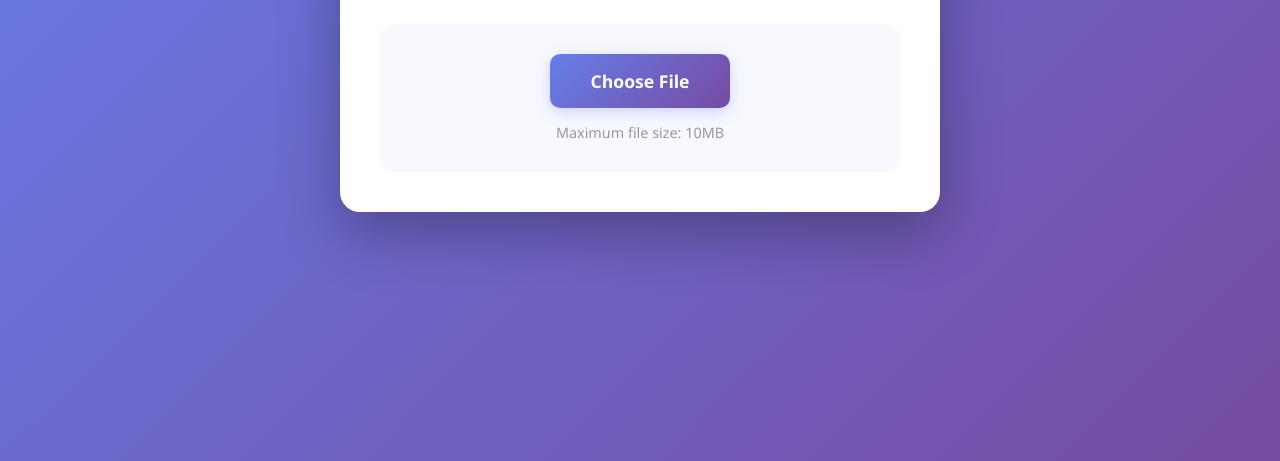
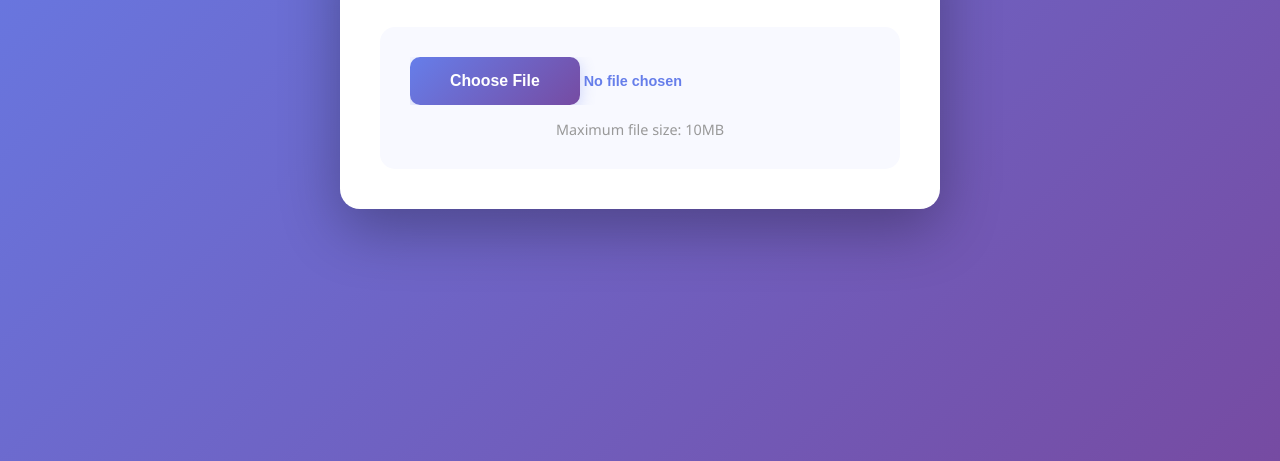
Before and after one commit to georgmkd/file-checker, a plain HTML site: page index.html in a window 1280 px wide. Shown: the part 339-800 px from the top of the page. Drawn offline with Linux system fonts and the light colour scheme.

Commit message:
Updated typical choose file

```diff
--- a/index.html
+++ b/index.html
@@ -44,12 +44,12 @@
             border-radius: 15px;
         }
 
-        .file-input-label {
-            display: inline-block;
+        input[type="file"]::file-selector-button {
             background: linear-gradient(135deg, #667eea 0%, #764ba2 100%);
             color: white;
             padding: 15px 40px;
             border-radius: 10px;
+            border: none;
             cursor: pointer;
             font-size: 1.1em;
             font-weight: 600;
@@ -57,13 +57,21 @@
             box-shadow: 0 4px 15px rgba(102, 126, 234, 0.3);
         }
 
-        .file-input-label:hover {
+        input[type="file"]::file-selector-button:hover {
             transform: translateY(-2px);
             box-shadow: 0 6px 20px rgba(102, 126, 234, 0.4);
         }
 
-        .file-input-label:active {
+        input[type="file"]::file-selector-button:active {
             transform: translateY(0);
+        }
+
+        input[type="file"] {
+            width: 100%;
+            cursor: pointer;
+            font-size: 0.9em;
+            color: #667eea;
+            font-weight: 600;
         }
 
         .upload-subtext {
@@ -77,10 +85,6 @@
             font-weight: 600;
             margin-top: 15px;
             font-size: 1em;
-        }
-
-        input[type="file"] {
-            display: none;
         }
 
         .file-info {
@@ -213,11 +217,7 @@
         <h1>📁 File Upload & Checker</h1>
 
         <div class="upload-area" id="uploadArea">
-            <label id="file-label" for="file-input" class="file-input-label">
-                Choose File
-            </label>
-            <input type="file" id="file-input" class="hidden" accept="*/*">
-            <p class="selected-file-name" id="file-name-display"></p>
+            <input type="file" name="file" id="upload" accept="*/*">
             <div class="upload-subtext">Maximum file size: 10MB</div>
         </div>
 
@@ -254,7 +254,7 @@
 
     <script>
         const uploadArea = document.getElementById('uploadArea');
-        const fileInput = document.getElementById('file-input');
+        const fileInput = document.getElementById('upload');
         const fileInfo = document.getElementById('fileInfo');
         const MAX_FILE_SIZE = 10 * 1024 * 1024; // 10MB
 
@@ -262,7 +262,6 @@
         fileInput.addEventListener('change', (e) => {
             const file = e.target.files[0];
             if (file) {
-                document.getElementById('file-name-display').textContent = `Selected file: ${file.name}`;
                 handleFile(file);
             }
         });
```
